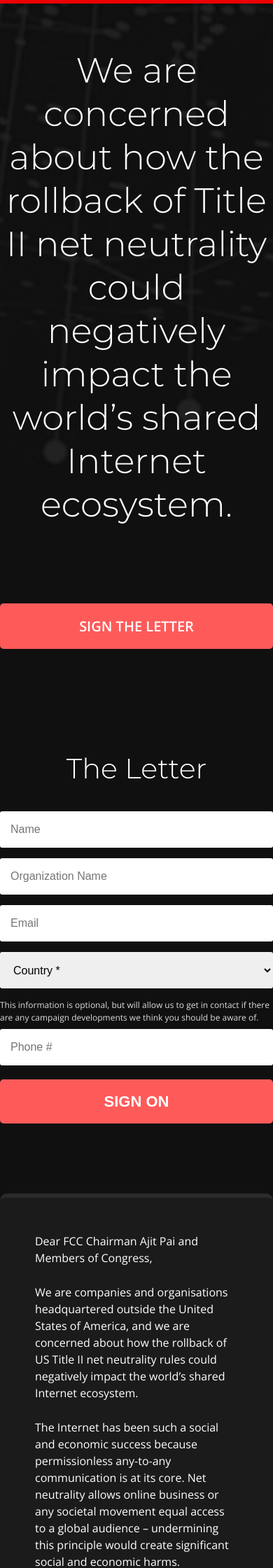
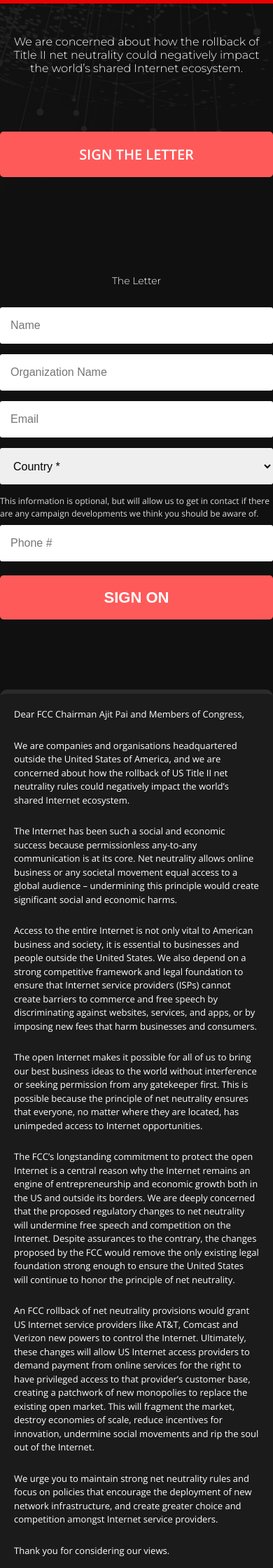
Before and after one commit to fightforthefuture/theworldfornetneutrality.com, a Jekyll site: the page built from index.md, in a window 390 px wide. Shown: the top 2240 px of the page at 70% size. Built offline with Jekyll 4.4.1, drawn with Linux system fonts in a browser that asks for light colours.

Commit message:
Add some mobile styles

```diff
--- a/_sass/_default.scss
+++ b/_sass/_default.scss
@@ -20,7 +20,7 @@
 	color: white;
 	text-align: center;
 	font-weight: 300;
-	line-height: 62px;
+	line-height: 1.2em;
 }
 
 h1 {
@@ -307,3 +307,28 @@
 .hide {
 	display: none;
 }
+
+@media screen and (max-width: $large-tablet) {
+	h1 {
+		font-size: 40px;
+		padding: 30px 10px;
+	}
+	h2 {
+		font-size: 30px;
+	}
+	.letter-content {
+		padding: 20px;
+		font-size: 14px;
+	}
+}
+@media screen and (max-width: $small-phone) {
+	h1 {
+		font-size: 16px;
+	}
+	h2 {
+		font-size: 14px;
+	}
+	.letter-content {
+		font-size: 13px;
+	}
+}
```
